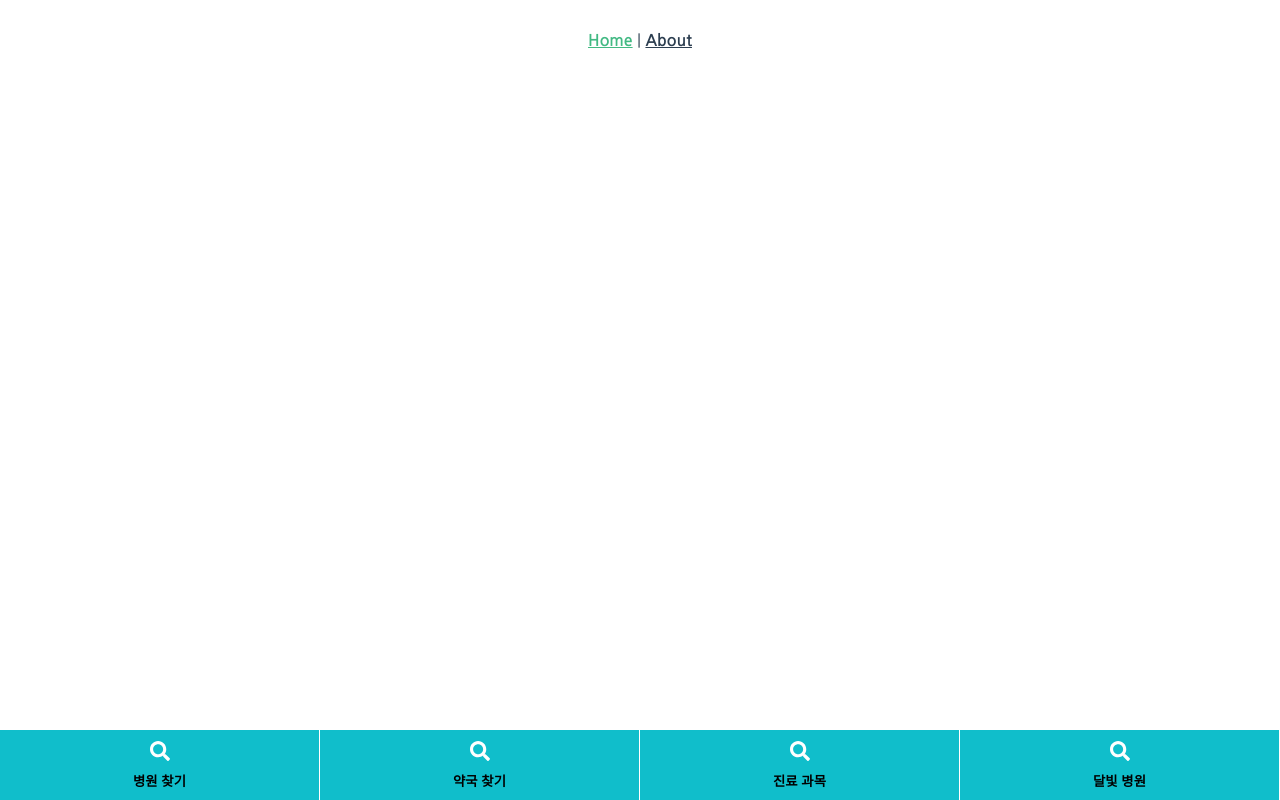
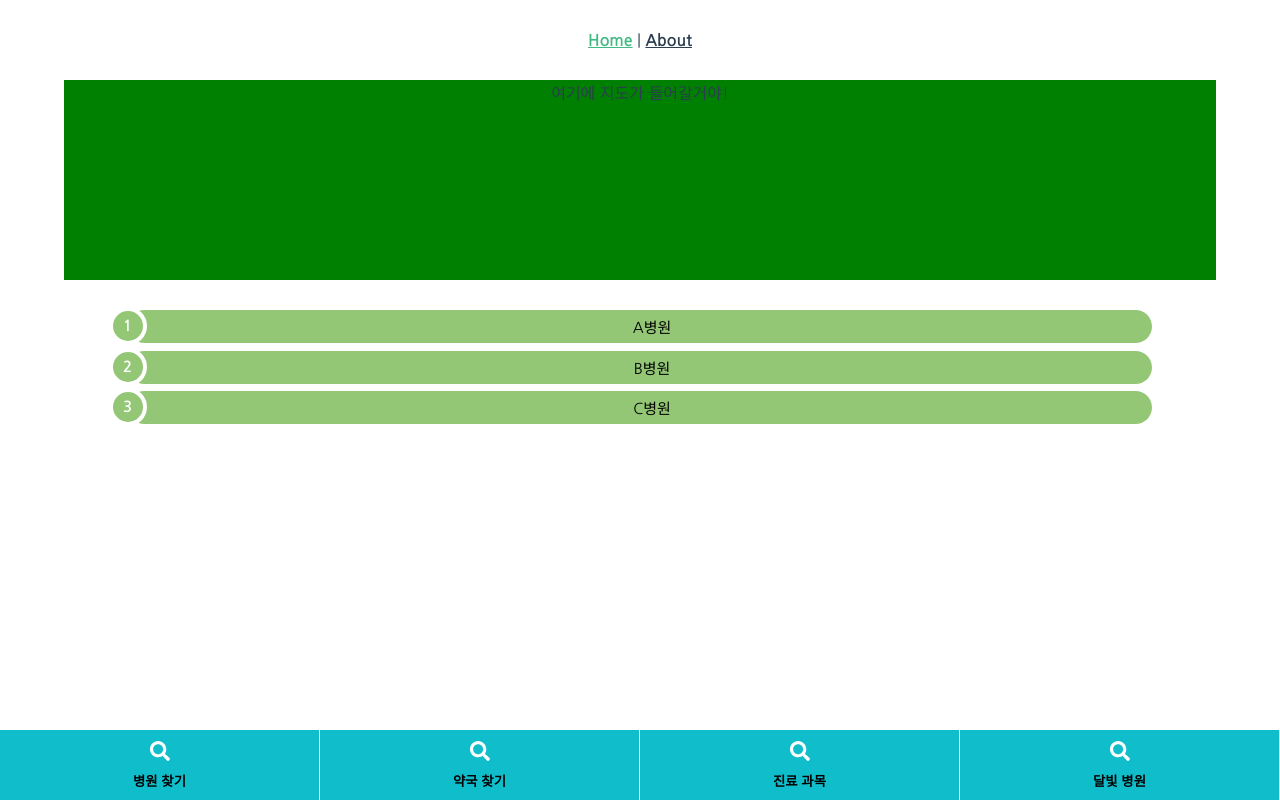
Before and after one commit to sweetrain096/bixby_eodimedi, a Vue app in the folder vue_cli/: page / in a window 1280 px wide. Built offline with nearby package versions, Linux system fonts and the light colour scheme.

Commit message:
[#12] S1P2251003-43 List 생성

```diff
--- a/vue_cli/src/App.vue
+++ b/vue_cli/src/App.vue
@@ -4,6 +4,7 @@
       <router-link to="/">Home</router-link> |
       <router-link to="/about">About</router-link>
     </div>
+    <BottomButton/>
     <router-view/>
   </div>
 </template>
@@ -30,3 +31,14 @@
   color: #42b983;
 }
 </style>
+<script>
+// @ is an alias to /src
+import BottomButton from '@/components/App/BottomButton.vue'
+
+export default {
+  name: 'app',
+  components: {
+    BottomButton
+  }
+}
+</script>
--- /dev/null
+++ b/vue_cli/src/components/Home/List.vue
@@ -0,0 +1,77 @@
+<template>
+  <div id="hospitalList" class="list-type">
+    <ol>
+      <li><a href="#">A병원</a></li>
+      <li><a href="#">B병원</a></li>
+      <li><a href="#">C병원</a></li>
+    </ol>
+  </div>
+
+</template>
+
+<script>
+export default {
+
+}
+</script>
+
+<style scoped>
+  .list-type{
+  width:80%;
+  margin:0 auto;
+  }
+
+  .list-type ol{
+  counter-reset: li;
+  list-style: none;
+  *list-style: decimal;
+  font-size: 15px;
+  font-family: 'Raleway', sans-serif;
+  padding: 0;
+  margin-bottom: 4em;
+  }
+  .list-type ol ol{
+  margin: 0 0 0 2em;
+  }
+
+  .list-type a{
+  position: relative;
+  display: block;
+  padding: .4em .4em .4em 2em;
+  *padding: .4em;
+  margin: .5em 0;
+  background: #93C775;
+  color: #000;
+  text-decoration: none;
+  -moz-border-radius: .3em;
+  -webkit-border-radius: .3em;
+  border-radius: 10em;
+  transition: all .2s ease-in-out;
+  }
+
+  .list-type a:hover{
+  background: #d6d4d4;
+  text-decoration:none;
+  transform: scale(1.1);
+  }
+
+  .list-type a:before{
+  content: counter(li);
+  counter-increment: li;
+  position: absolute;
+  left: -1.3em;
+  top: 50%;
+  margin-top: -1.3em;
+  background:#93C775;
+  height: 2em;
+  width: 2em;
+  line-height: 2em;
+  border: .3em solid #fff;
+  text-align: center;
+  font-weight: bold;
+  -moz-border-radius: 2em;
+  -webkit-border-radius: 2em;
+  border-radius: 2em;
+  color:#FFF;
+  }
+</style>
--- /dev/null
+++ b/vue_cli/src/components/Home/Map.vue
@@ -0,0 +1,21 @@
+<template>
+  <div id="Map" class="Map">
+    여기에 지도가 들어갈거야!
+  </div>
+</template>
+
+<script>
+export default {
+
+}
+</script>
+
+<style scoped>
+  .Map{
+    width: 90%;
+    height: 200px;
+    background-color: green;
+    margin: auto;
+    margin-bottom: 30px;
+  }
+</style>
--- a/vue_cli/src/views/Home.vue
+++ b/vue_cli/src/views/Home.vue
@@ -1,17 +1,22 @@
 <template>
-  <div class="home">
-    <BottomButton/>
+  <div>
+    <Map/>
+    <HospitalList/>
   </div>
 </template>
 
 <script>
-// @ is an alias to /src
-import BottomButton from '@/components/home/BottomButton.vue'
+import HospitalList from '@/components/Home/List.vue'
+import Map from '@/components/Home/Map.vue'
 
 export default {
-  name: 'home',
-  components: {
-    BottomButton
+  components:{
+    HospitalList,
+    Map
   }
 }
 </script>
+
+<style scoped>
+
+</style>
```
Also changed, not shown: vue_cli/src/components/App/BottomButton.vue (renamed from vue_cli/src/components/home/BottomButton.vue).
